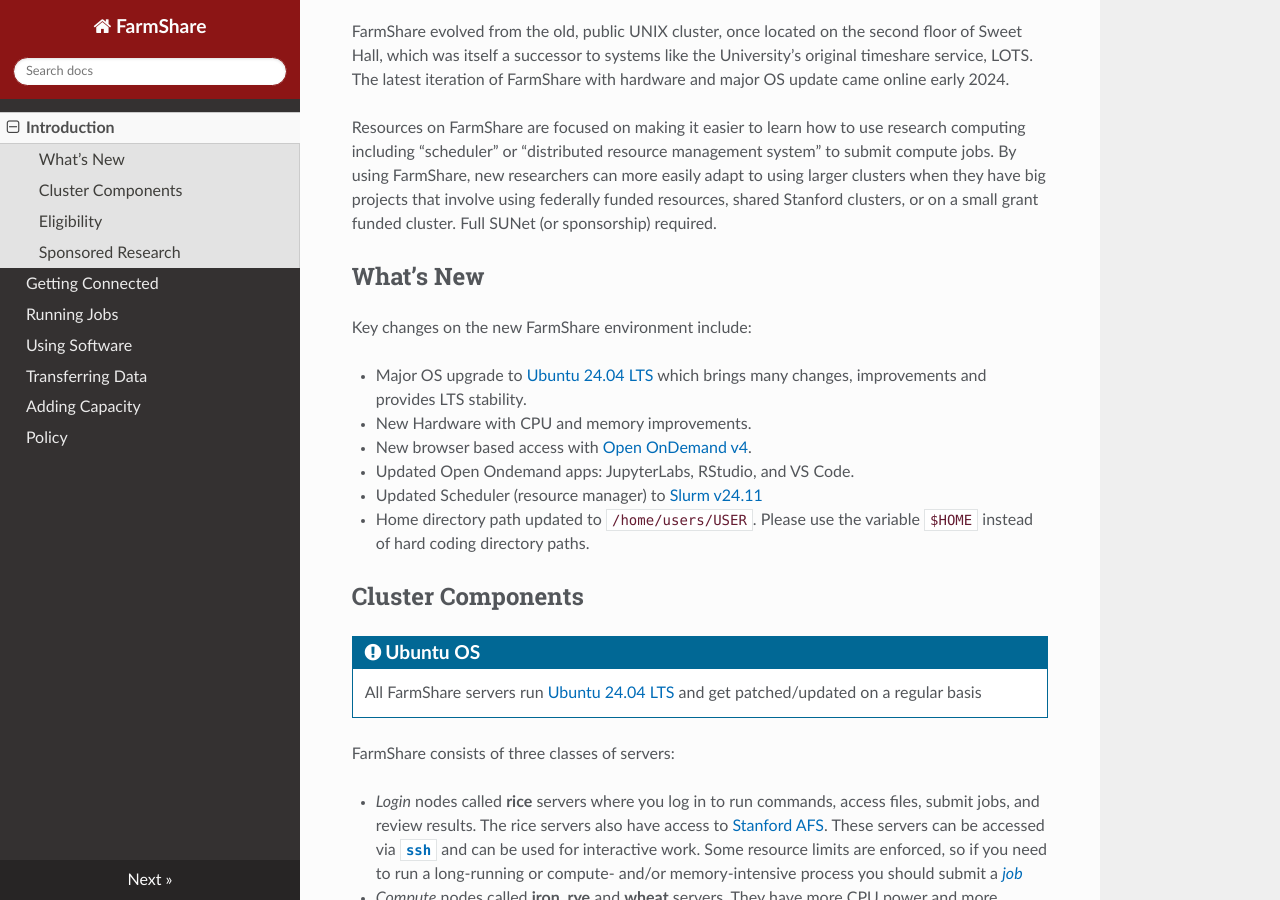
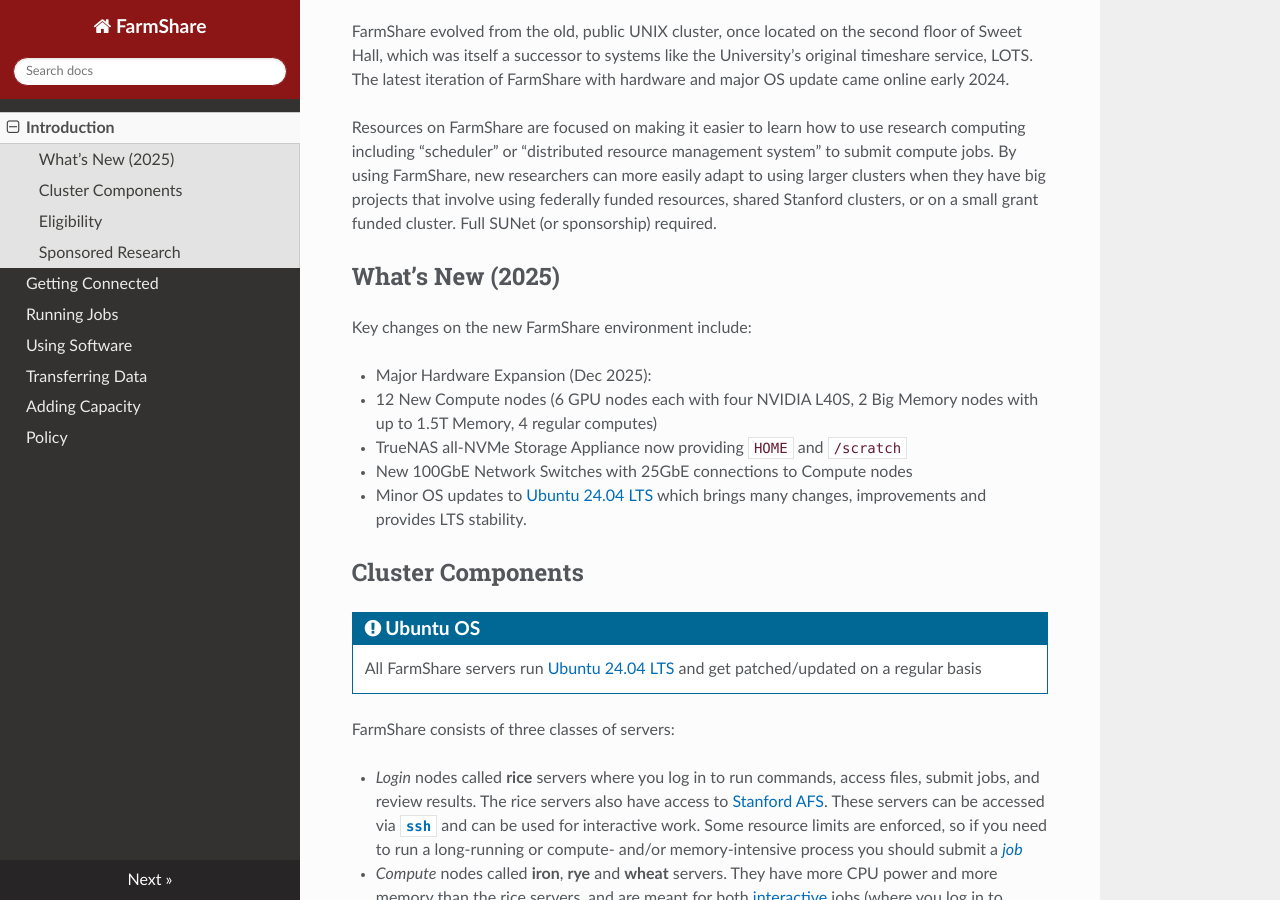
Before and after one commit to stanford-rc/farmshare-docs, an MkDocs documentation site: the page built from docs/index.md, in a window 1280 px wide and 900 px high, scrolled down 390 px. Built offline with MkDocs 1.6.1, drawn with Linux system fonts in a browser that asks for light colours; nearby versions of some CDN libraries.

Commit message:
Revise 'What's New' section for 2025 updates
Updated the 'What's New' section to reflect changes in the FarmShare environment for 2025, including hardware expansions and software updates.

```diff
--- a/docs/index.md
+++ b/docs/index.md
@@ -9,16 +9,15 @@
 
 Resources on FarmShare are focused on making it easier to learn how to use research computing including “scheduler” or “distributed resource management system” to submit compute jobs. By using FarmShare, new researchers can more easily adapt to using larger clusters when they have big projects that involve using federally funded resources, shared Stanford clusters, or on a small grant funded cluster. Full SUNet (or sponsorship) required.
 
-## What's New
+## What's New (2025)
 
 Key changes on the new FarmShare environment include:
 
-* Major OS upgrade to [Ubuntu 24.04 LTS](https://wiki.ubuntu.com/NobleNumbat/ReleaseNotes) which brings many changes, improvements and provides LTS stability.
-* New Hardware with CPU and memory improvements.
-* New browser based access with [Open OnDemand v4](connecting.md#open-ondemand).
-* Updated Open Ondemand apps: JupyterLabs, RStudio, and VS Code.
-* Updated Scheduler (resource manager) to [Slurm v24.11](slurm.md#slurm)
-* Home directory path updated to `/home/users/USER`. Please use the variable `$HOME` instead of hard coding directory paths.
+* Major Hardware Expansion (Dec 2025):
+   * 12 New Compute nodes (6 GPU nodes each with four NVIDIA L40S, 2 Big Memory nodes with up to 1.5T Memory, 4 regular computes)
+   * TrueNAS all-NVMe Storage Appliance now providing `HOME` and `/scratch`
+   * New 100GbE Network Switches with 25GbE connections to Compute nodes
+* Minor OS updates to [Ubuntu 24.04 LTS](https://wiki.ubuntu.com/NobleNumbat/ReleaseNotes) which brings many changes, improvements and provides LTS stability.
 
 ## Cluster Components
 
```
